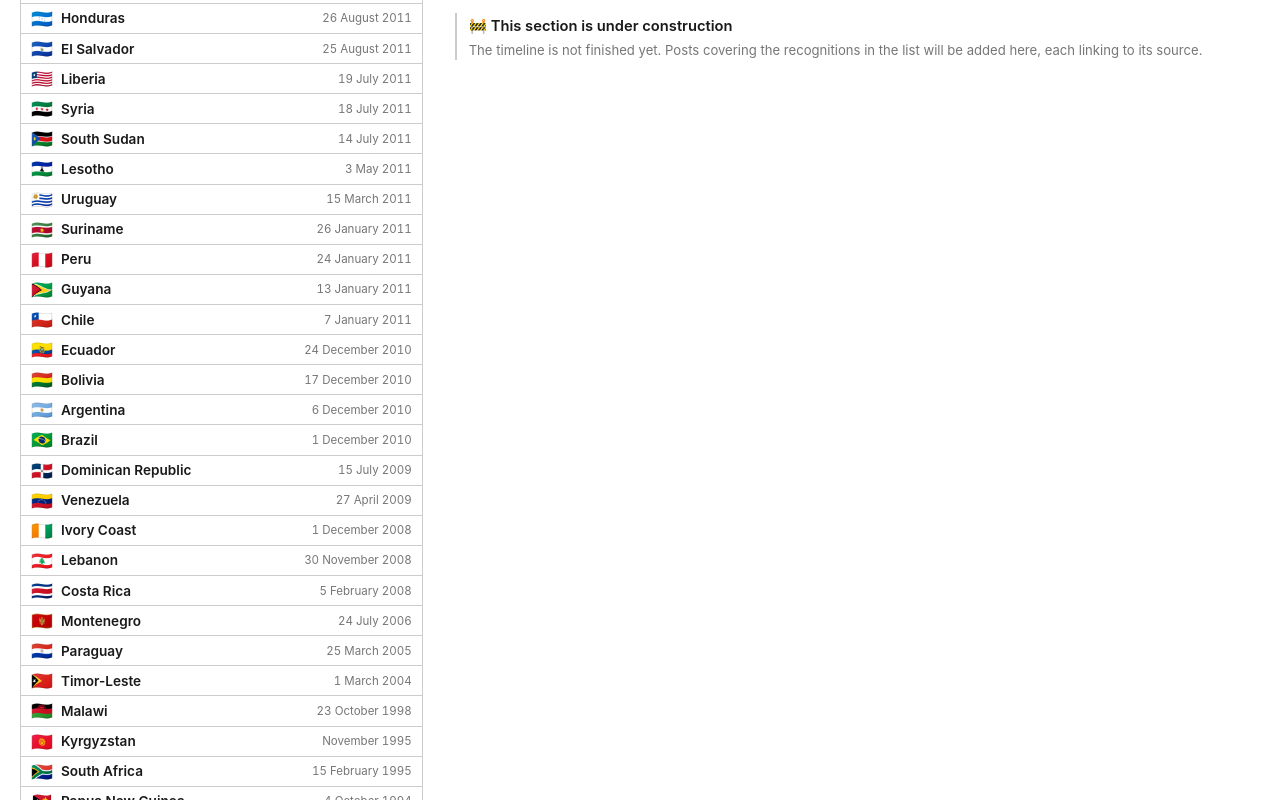
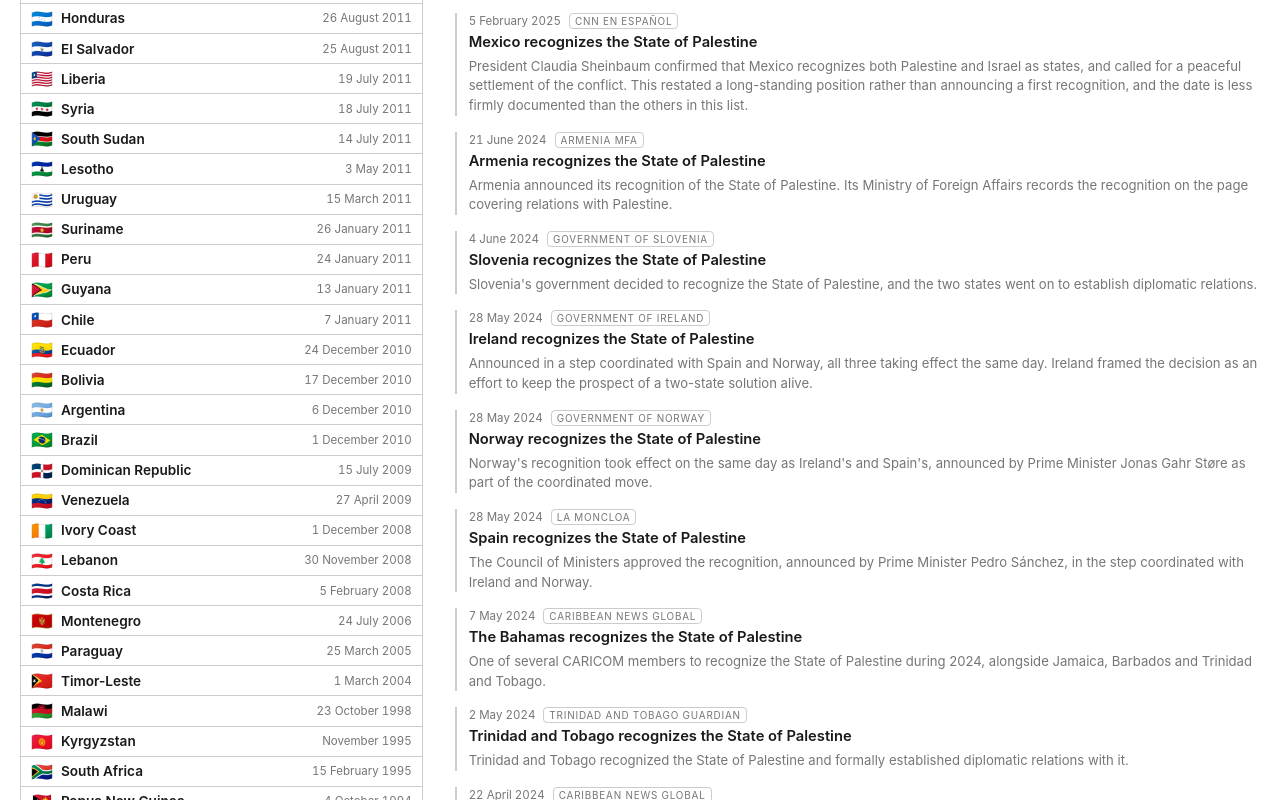
Before and after one commit to amerharb/palestinethanksyou.com, a React (Vite) app: page / in a window 1280 px wide. Shown: the part 1680-2480 px from the top of the page. Built offline with nearby package versions, Linux system fonts and the light colour scheme.

Commit message:
add more to sources

```diff
--- a/src/App.tsx
+++ b/src/App.tsx
@@ -58,7 +58,7 @@ function App() {
 						  * the list scrolls once it would grow past it.
 						  */}
 						<div className="news-inner">
-							<h2>News</h2>
+							<h2>Sources</h2>
 							<ol className="news-list">
 								{news.map(n => (
 									<li key={n.id} className="news-item">
--- a/src/news.ts
+++ b/src/news.ts
@@ -97,6 +97,78 @@ export const NEWS: NewsItem[] = [
 		source: 'GOV.UK',
 	},
 	{
+		id: 'mx-2025-02-05',
+		date: '2025-02-05',
+		headline: 'Mexico recognizes the State of Palestine',
+		body: 'President Claudia Sheinbaum confirmed that Mexico recognizes both Palestine and Israel as states, and called for a peaceful settlement of the conflict. This restated a long-standing position rather than announcing a first recognition, and the date is less firmly documented than the others in this list.',
+		url: 'https://cnnespanol.cnn.com/2025/02/05/mexico/video/sheinbaum-palestina-israel-estados-conflicto-orix-perspectivas-mexico-tv',
+		source: 'CNN en Español',
+	},
+	{
+		id: 'am-2024-06-21',
+		date: '2024-06-21',
+		headline: 'Armenia recognizes the State of Palestine',
+		body: 'Armenia announced its recognition of the State of Palestine. Its Ministry of Foreign Affairs records the recognition on the page covering relations with Palestine.',
+		url: 'https://www.mfa.am/en/bilateral-relations/ps',
+		source: 'Armenia MFA',
+	},
+	{
+		id: 'si-2024-06-04',
+		date: '2024-06-04',
+		headline: 'Slovenia recognizes the State of Palestine',
+		body: 'Slovenia\'s government decided to recognize the State of Palestine, and the two states went on to establish diplomatic relations.',
+		url: 'https://www.gov.si/en/news/2024-06-05-republika-slovenija-in-drzava-palestina-vzpostavili-diplomatske-odnose/',
+		source: 'Government of Slovenia',
+	},
+	{
+		id: 'ie-2024-05-28',
+		date: '2024-05-28',
+		headline: 'Ireland recognizes the State of Palestine',
+		body: 'Announced in a step coordinated with Spain and Norway, all three taking effect the same day. Ireland framed the decision as an effort to keep the prospect of a two-state solution alive.',
+		url: 'https://www.gov.ie/en/department-of-the-taoiseach/press-releases/ireland-recognises-the-state-of-palestine/',
+		source: 'Government of Ireland',
+	},
+	{
+		id: 'no-2024-05-28',
+		date: '2024-05-28',
+		headline: 'Norway recognizes the State of Palestine',
+		body: 'Norway\'s recognition took effect on the same day as Ireland\'s and Spain\'s, announced by Prime Minister Jonas Gahr Støre as part of the coordinated move.',
+		url: 'https://www.regjeringen.no/en/whats-new/norway-recognises-palestine-as-a-state/id3040194/',
+		source: 'Government of Norway',
+	},
+	{
+		id: 'es-2024-05-28',
+		date: '2024-05-28',
+		headline: 'Spain recognizes the State of Palestine',
+		body: 'The Council of Ministers approved the recognition, announced by Prime Minister Pedro Sánchez, in the step coordinated with Ireland and Norway.',
+		url: 'https://www.lamoncloa.gob.es/lang/en/presidente/news/paginas/2024/20240528-declaration-palestine.aspx',
+		source: 'La Moncloa',
+	},
+	{
+		id: 'bs-2024-05-07',
+		date: '2024-05-07',
+		headline: 'The Bahamas recognizes the State of Palestine',
+		body: 'One of several CARICOM members to recognize the State of Palestine during 2024, alongside Jamaica, Barbados and Trinidad and Tobago.',
+		url: 'https://caribbeannewsglobal.com/after-13-years-caricom-aligns-in-unified-stand-for-palestine-and-peace/',
+		source: 'Caribbean News Global',
+	},
+	{
+		id: 'tt-2024-05-02',
+		date: '2024-05-02',
+		headline: 'Trinidad and Tobago recognizes the State of Palestine',
+		body: 'Trinidad and Tobago recognized the State of Palestine and formally established diplomatic relations with it.',
+		url: 'https://www.guardian.co.tt/news/tt-formally-establishes-diplomatic-relations-with-palestine-6.2.2115693.ea293d01ce',
+		source: 'Trinidad and Tobago Guardian',
+	},
+	{
+		id: 'jm-2024-04-22',
+		date: '2024-04-22',
+		headline: 'Jamaica recognizes the State of Palestine',
+		body: 'Jamaica announced its recognition of the State of Palestine, part of a wider shift among CARICOM members that year.',
+		url: 'https://caribbeannewsglobal.com/after-13-years-caricom-aligns-in-unified-stand-for-palestine-and-peace/',
+		source: 'Caribbean News Global',
+	},
+	{
 		id: 'under-construction',
 		/* 0000 is a sentinel, not a real date: it keeps this notice pinned to the
 		   bottom of the timeline however many real posts are added above it */
```
